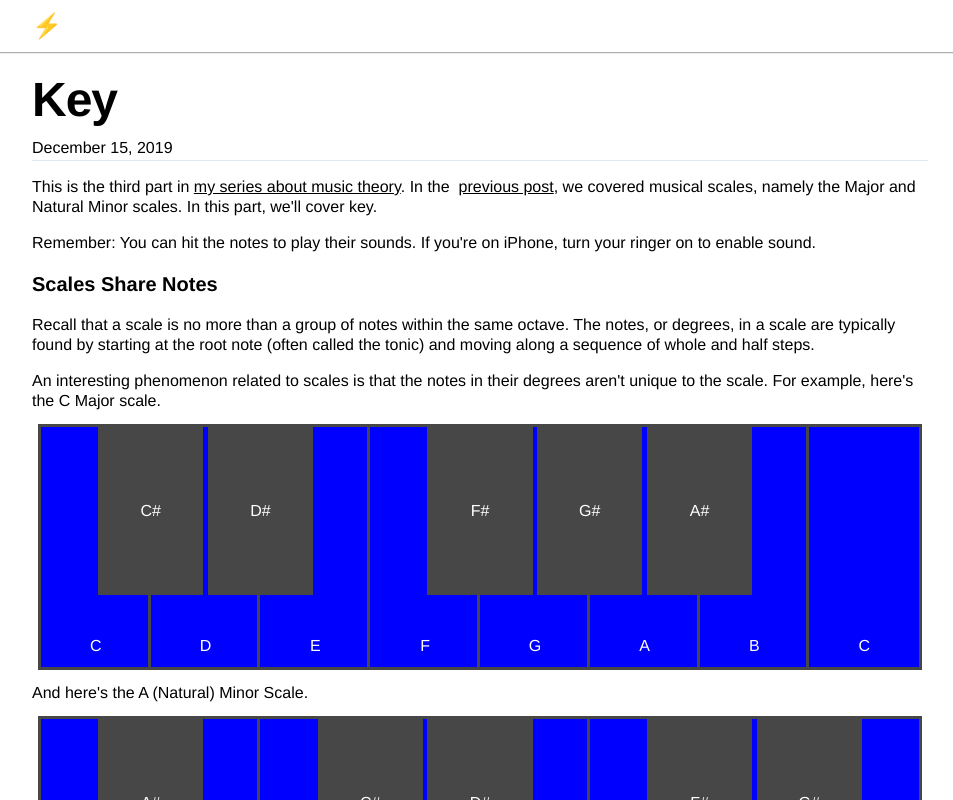
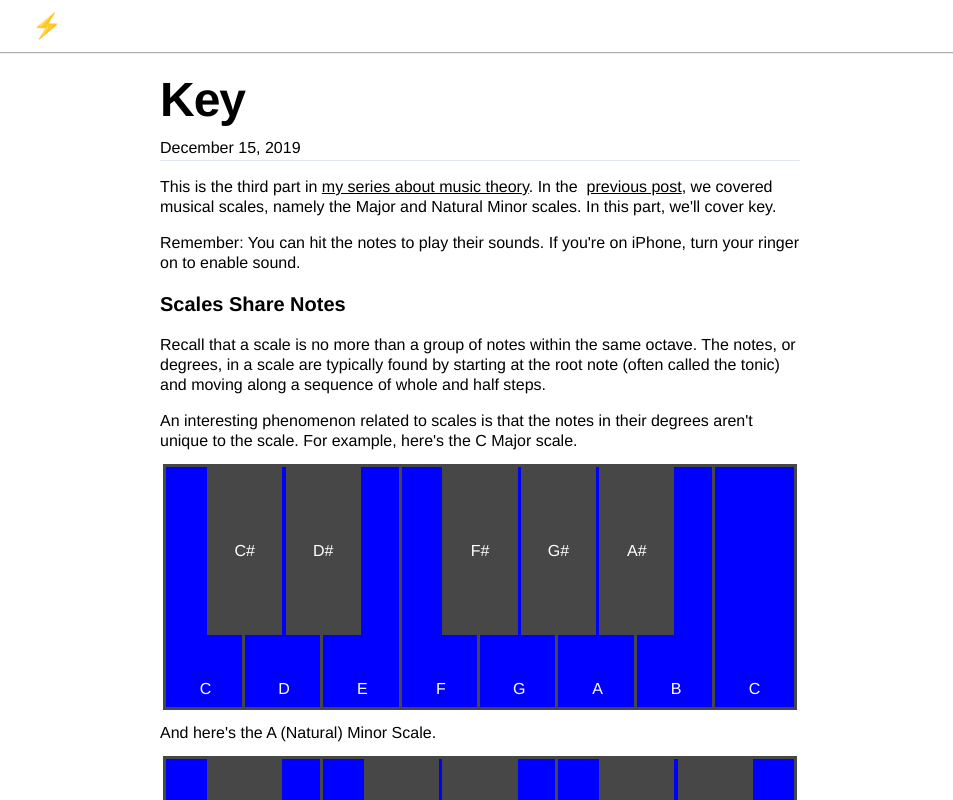
Before and after one commit to aunyks/blog, a Next.js app: page /2019/12/key in a window 1280 px wide. Shown: the top 800 px of the page, without its empty margins (160-1113 px from the left). Built offline with nearby package versions, Linux system fonts and the light colour scheme.

Commit message:
Better spacing on large screens

```diff
--- a/components/PostBody.js
+++ b/components/PostBody.js
@@ -1,6 +1,6 @@
 export default function PostBody({ children }) {
   return (
-    <section className="px-3 lg:px-48 pt-12 lg:pt-16">
+    <section className="mx-auto px-3 lg:px-0 w-full lg:w-1/2 pt-12 lg:pt-16">
       {children}
     </section>
   )
```
